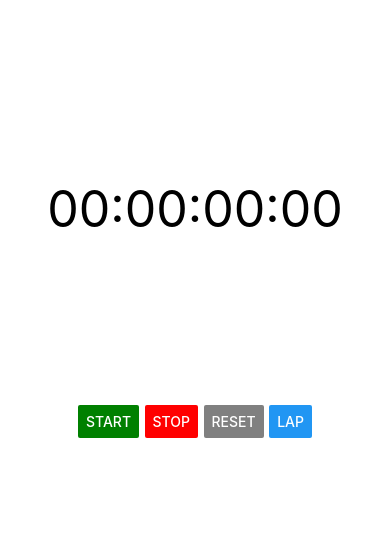
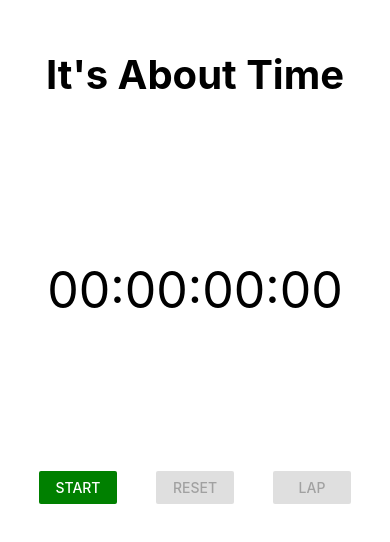
Before and after one commit to Shopify/eng-intern-assessment-react-native, a React Native app: screen / in a window 390 px wide. Shown: the top 542 px of the page. Built offline with nearby package versions, Linux system fonts and the light colour scheme.

Commit message:
added title and fixed style

```diff
--- a/src/MainView.tsx
+++ b/src/MainView.tsx
@@ -21,6 +21,7 @@ export default function MainView() {
   };
   return (
     <View style={styles.mainViewContainer}>
+      <Text style={styles.title}>It's About Time</Text>
       <StopWatch />
       <StopWatchButton />
       <ScrollView contentContainerStyle={styles.lapsContainer}>
@@ -38,6 +39,11 @@ const styles = StyleSheet.create({
     backgroundColor: "#fff",
     alignItems: "center",
     justifyContent: "space-between",
+  },
+  title: {
+    fontSize: 40,
+    fontWeight: "bold",
+    top: 50,
   },
   lapsContainer: {
     width: "100%",
--- a/src/StopWatch.tsx
+++ b/src/StopWatch.tsx
@@ -15,13 +15,13 @@ export default function StopWatch() {
 const styles = StyleSheet.create({
   timeContainer: {
     width: "100%",
-    height: "40%",
+    height: "50%",
     display: "flex",
     justifyContent: "center",
     alignItems: "center",
   },
   timeText: {
     fontSize: 50,
-    top: 40,
+    top: 30,
   },
 });
--- a/src/StopWatchButton.tsx
+++ b/src/StopWatchButton.tsx
@@ -1,4 +1,4 @@
-import React from "react";
+import React, { useEffect } from "react";
 import { Button, StyleSheet, View } from "react-native";
 import AppContext from "./utils/AppContext";
 
@@ -6,19 +6,19 @@ export default function StopWatchButton() {
   let { time, setTime } = React.useContext(AppContext);
   const { setLaps } = React.useContext(AppContext);
   const timerId = React.useRef(0);
+  const [started, setStarted] = React.useState(false);
 
   const start = () => {
-    if (timerId.current) {
-      return;
-    }
     const timer = setInterval(() => {
       setTime((time: number) => time + 1);
     }, 10);
     timerId.current = timer;
+    setStarted(true);
   };
   const stop = () => {
     clearInterval(timerId.current);
     timerId.current = 0;
+    setStarted(false);
   };
   const reset = () => {
     if (timerId.current) {
@@ -31,22 +31,40 @@ export default function StopWatchButton() {
     setLaps((laps: any) => [...laps, time]);
   };
   return (
-    <View style={styles.buttonContainer}>
-      <Button title="Start" color={"green"} onPress={start}></Button>
-      <Button title="Stop" color={"red"} onPress={stop}></Button>
-      <Button title="Reset" color={"grey"} onPress={reset}></Button>
-      <Button title="Lap" onPress={lap}></Button>
+    <View style={styles.buttonsContainer}>
+      <View style={styles.buttonContainer}>
+        <Button
+          title={started ? "Stop" : "Start"}
+          color={started ? "red" : "green"}
+          onPress={started ? stop : start}
+        ></Button>
+      </View>
+      <View style={styles.buttonContainer}>
+        <Button
+          title="Reset"
+          disabled={time == 0}
+          color={"grey"}
+          onPress={reset}
+        ></Button>
+      </View>
+      <View style={styles.buttonContainer}>
+        <Button title="Lap" disabled={time == 0} onPress={lap}></Button>
+      </View>
     </View>
   );
 }
 
 const styles = StyleSheet.create({
-  buttonContainer: {
-    width: "60%",
-    height: "20%",
+  buttonsContainer: {
+    width: "100%",
+    height: "8%",
     display: "flex",
     flexDirection: "row",
-    justifyContent: "space-between",
+    justifyContent: "space-evenly",
     alignItems: "center",
   },
+  buttonContainer: {
+    width: "20%",
+    height: "100%",
+  },
 });
```
